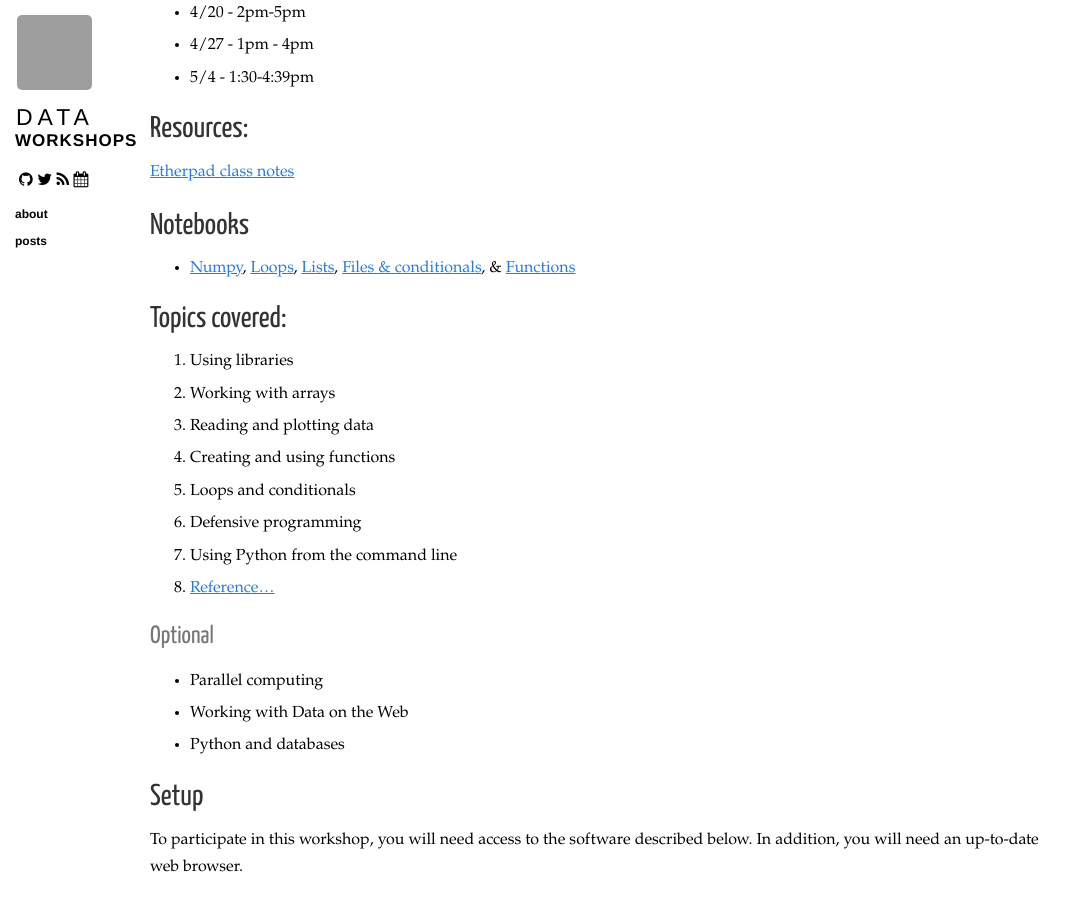
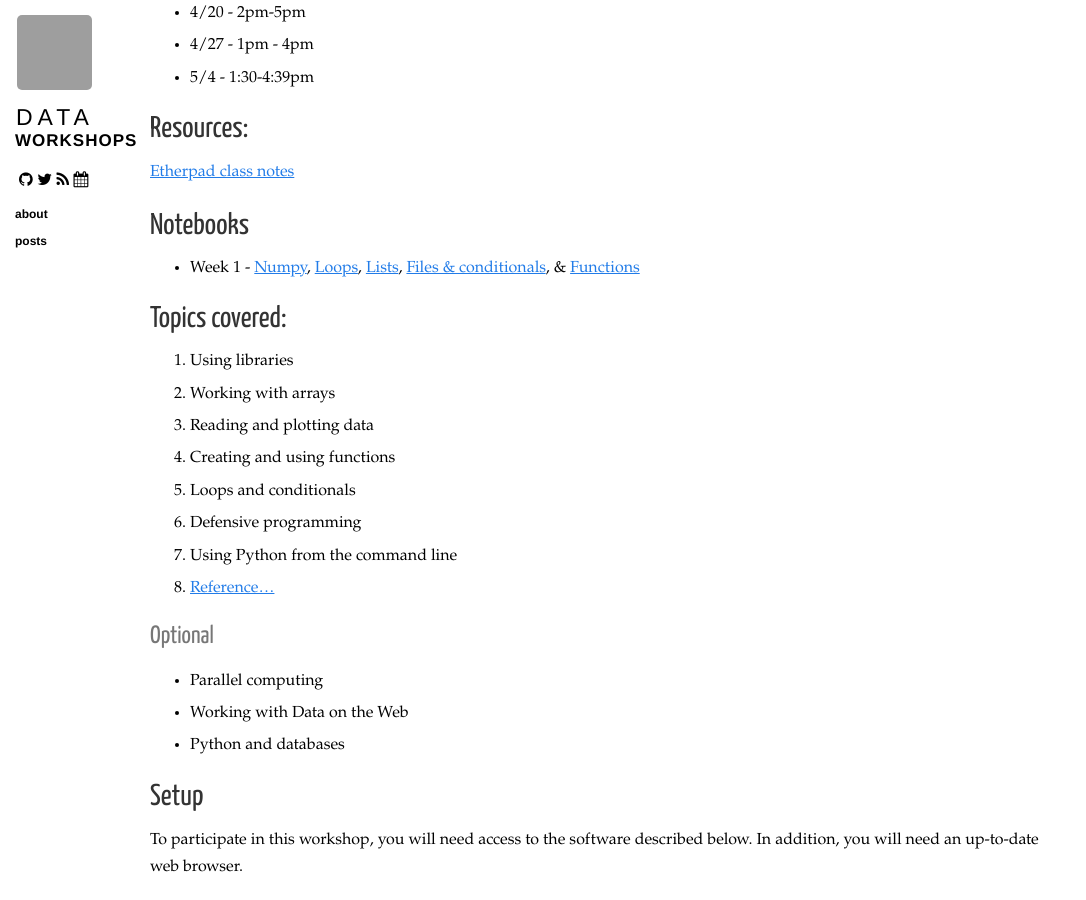
Before and after one commit to ucsdlib/workshops, a Jekyll site: the page built from _posts/2016-04-20-python-econ.markdown, in a window 1280 px wide and 900 px high, scrolled down 574 px. Shown: the whole window, without its empty margins (0-1086 px from the left). Built offline with Jekyll 4.4.1, drawn with Linux system fonts in a browser that asks for light colours; nearby versions of some CDN libraries; grey boxes are pictures that could not be loaded.

Commit message:
adding week 1

```diff
--- a/_posts/2016-04-20-python-econ.markdown
+++ b/_posts/2016-04-20-python-econ.markdown
@@ -31,7 +31,7 @@ This course if intended for beginners. No programming experience is necessary.
 
 ## Notebooks
 
-* [Numpy](https://github.com/ucsdlib/python-novice-inflammation/blob/gh-pages/1-intro-to-numpy.ipynb), [Loops](https://github.com/ucsdlib/python-novice-inflammation/blob/gh-pages/loops.ipynb), [Lists](https://github.com/ucsdlib/python-novice-inflammation/blob/gh-pages/lists.ipynb), [Files & conditionals](https://github.com/ucsdlib/python-novice-inflammation/blob/gh-pages/files%20%26%20conditionals.ipynb), & [Functions](https://github.com/ucsdlib/python-novice-inflammation/blob/gh-pages/functions.ipynb)
+* Week 1 - [Numpy](https://github.com/ucsdlib/python-novice-inflammation/blob/gh-pages/1-intro-to-numpy.ipynb), [Loops](https://github.com/ucsdlib/python-novice-inflammation/blob/gh-pages/loops.ipynb), [Lists](https://github.com/ucsdlib/python-novice-inflammation/blob/gh-pages/lists.ipynb), [Files & conditionals](https://github.com/ucsdlib/python-novice-inflammation/blob/gh-pages/files%20%26%20conditionals.ipynb), & [Functions](https://github.com/ucsdlib/python-novice-inflammation/blob/gh-pages/functions.ipynb)
 
 ## Topics covered:
 
```
